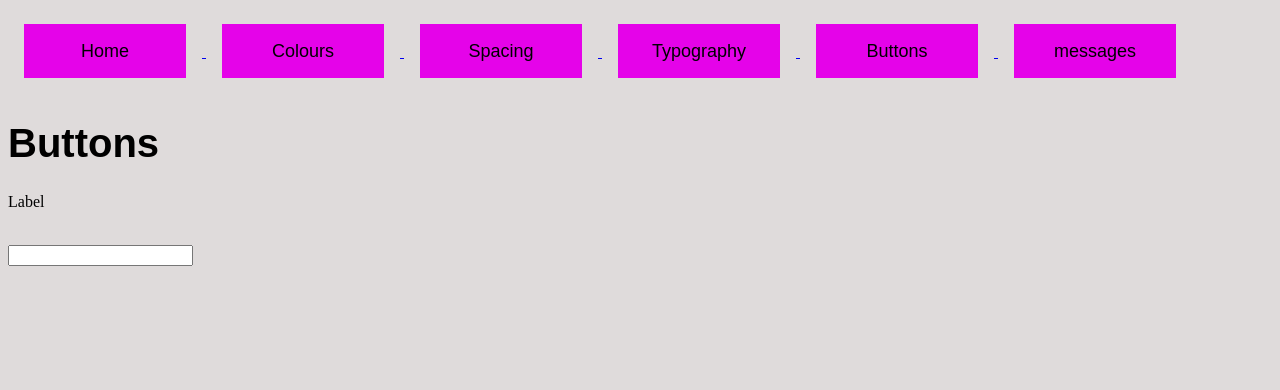
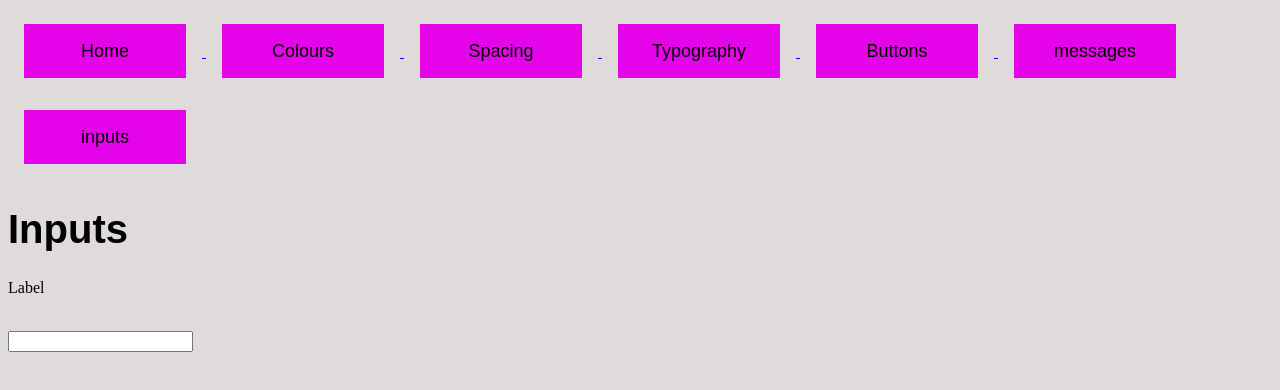
Before and after one commit to Ahallard/DS-assigment-2, a website: page scss/componets/inputs/inputs.html in a window 1280 px wide. Drawn offline with Linux system fonts and the light colour scheme.

Commit message:
minor fix

```diff
--- a/nav.html
+++ b/nav.html
@@ -28,3 +28,8 @@
         messages
     </button>
 </a>
+<a href="/DS-assigment-2/scss/componets/inputs/inputs.html">
+    <button class="button-sm">
+        inputs
+    </button>
+</a>
--- a/scss/componets/inputs/_inputs.scss
+++ b/scss/componets/inputs/_inputs.scss
@@ -1,3 +1,4 @@
+@use '../../foundations/' as *;
 input{
     background-color:$neutral-100;
     color: $neutral-200;
--- a/scss/componets/inputs/inputs.html
+++ b/scss/componets/inputs/inputs.html
@@ -1,13 +1,13 @@
 <html>
     <head>
-        <title>Buttons</title>
+        <title>Inputs</title>
         <meta charset='utf-8'/>
         <link rel="stylesheet" type="text/css" href="../../../css/style.css"/>
         <script src="../../../nav.js"></script>
     </head>
     <body>
         <div data-include="../../../nav.html"></div>
-        <h1 class="heading-1">Buttons</h1>
+        <h1 class="heading-1">Inputs</h1>
         <section>
             <label>
                 <p>Label</p>
```
